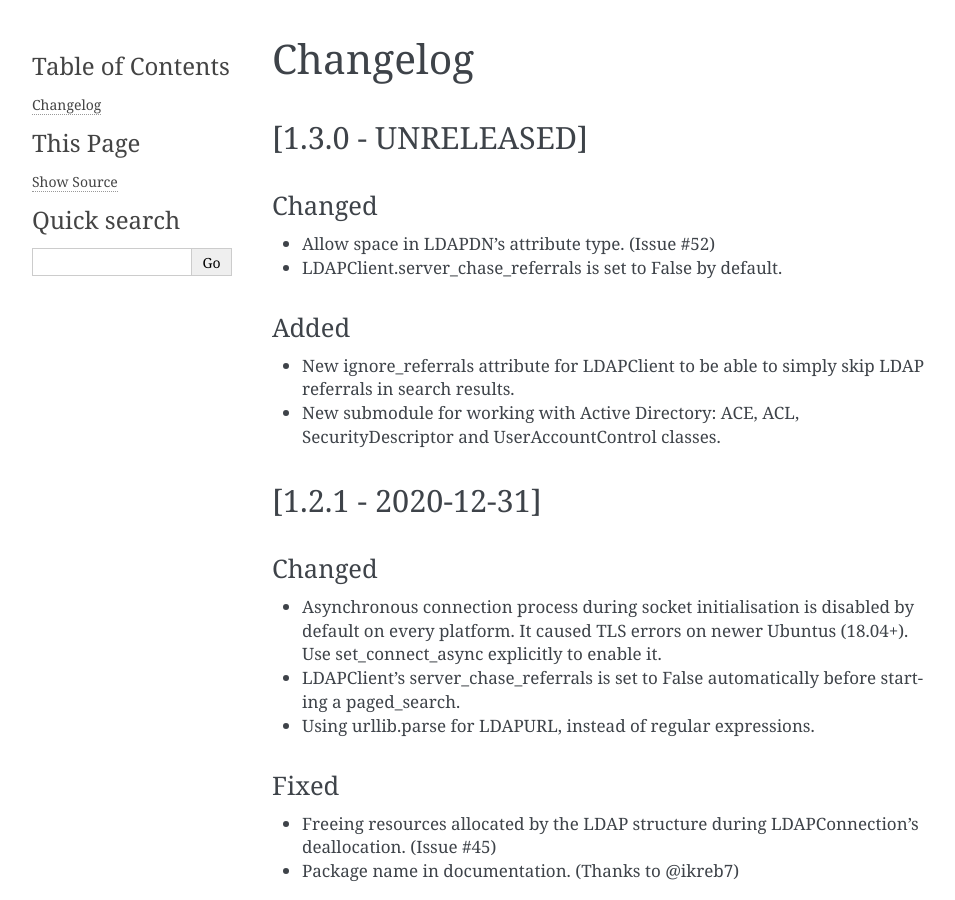
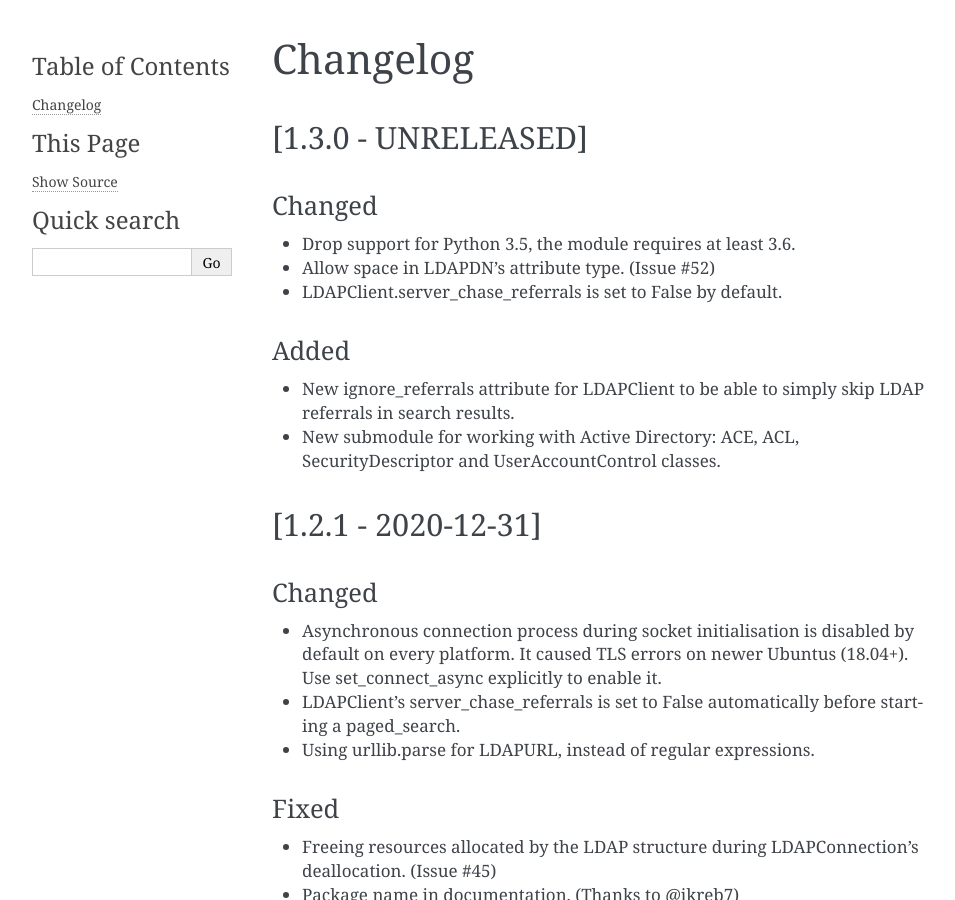
Before and after one commit to noirello/bonsai, a Sphinx documentation site: the page built from docs/changelog.rst, in a window 1280 px wide and 900 px high. Shown: the whole window, without its empty margins (148-1103 px from the left). Built offline with Sphinx 7.4.7, drawn with Linux system fonts in a browser that asks for light colours.

Commit message:
Update docs about dropping Python 3.5

```diff
--- a/CHANGELOG.rst
+++ b/CHANGELOG.rst
@@ -6,6 +6,7 @@
 Changed
 ~~~~~~~
 
+-  Drop support for Python 3.5, the module requires at least 3.6.
 -  Allow space in LDAPDN's attribute type. (Issue #52)
 -  LDAPClient.server_chase_referrals is set to False by default.
 
--- a/README.rst
+++ b/README.rst
@@ -33,7 +33,7 @@
 WinLDAP on Microsoft Windows. LDAP entries are mapped to a special Python case-insensitive
 dictionary, tracking the changes of the dictionary to modify the entry on the server easily.
 
-Supports only Python 3.5 or newer, and LDAPv3.
+Supports only Python 3.6 or newer, and LDAPv3.
 
 Features
 --------
@@ -48,7 +48,7 @@
 Requirements for building
 -------------------------
 
--  python3.5-dev or newer
+-  python3.6-dev or newer
 -  libldap2-dev
 -  libsasl2-dev
 -  libkrb5-dev or heimdal-dev (optional)
--- a/docs/index.rst
+++ b/docs/index.rst
@@ -11,7 +11,7 @@
 The module main goal is to give a simple way to use the LDAP protocol as pythonic as it can be.
 
 .. note::
-   The module is compatible only with Python 3.5 or newer releases.
+   The module is compatible only with Python 3.6 or newer releases.
 
 Features
 ========
```
Also changed, not shown: other parts of README.rst (+1 -1 lines).
